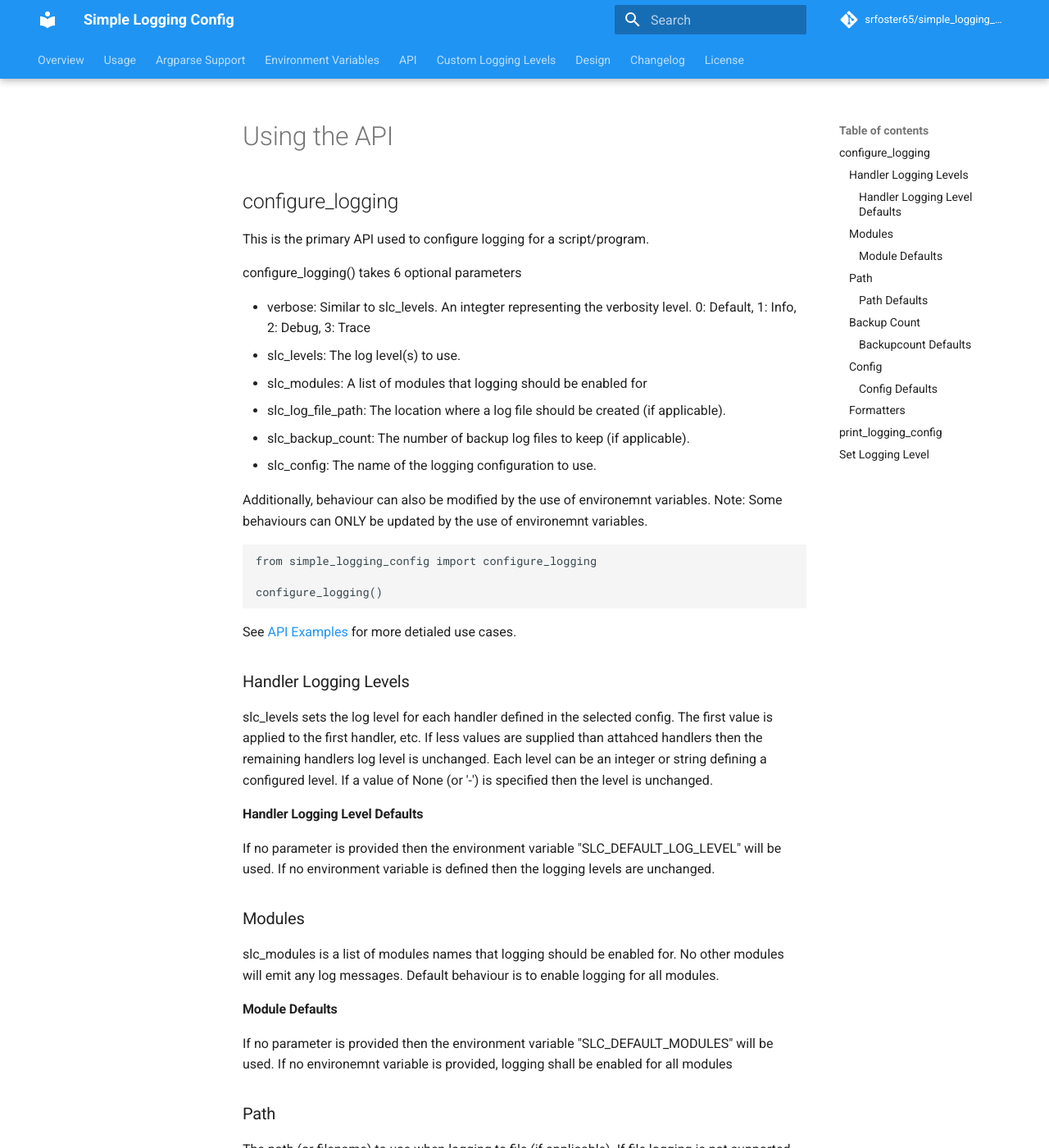
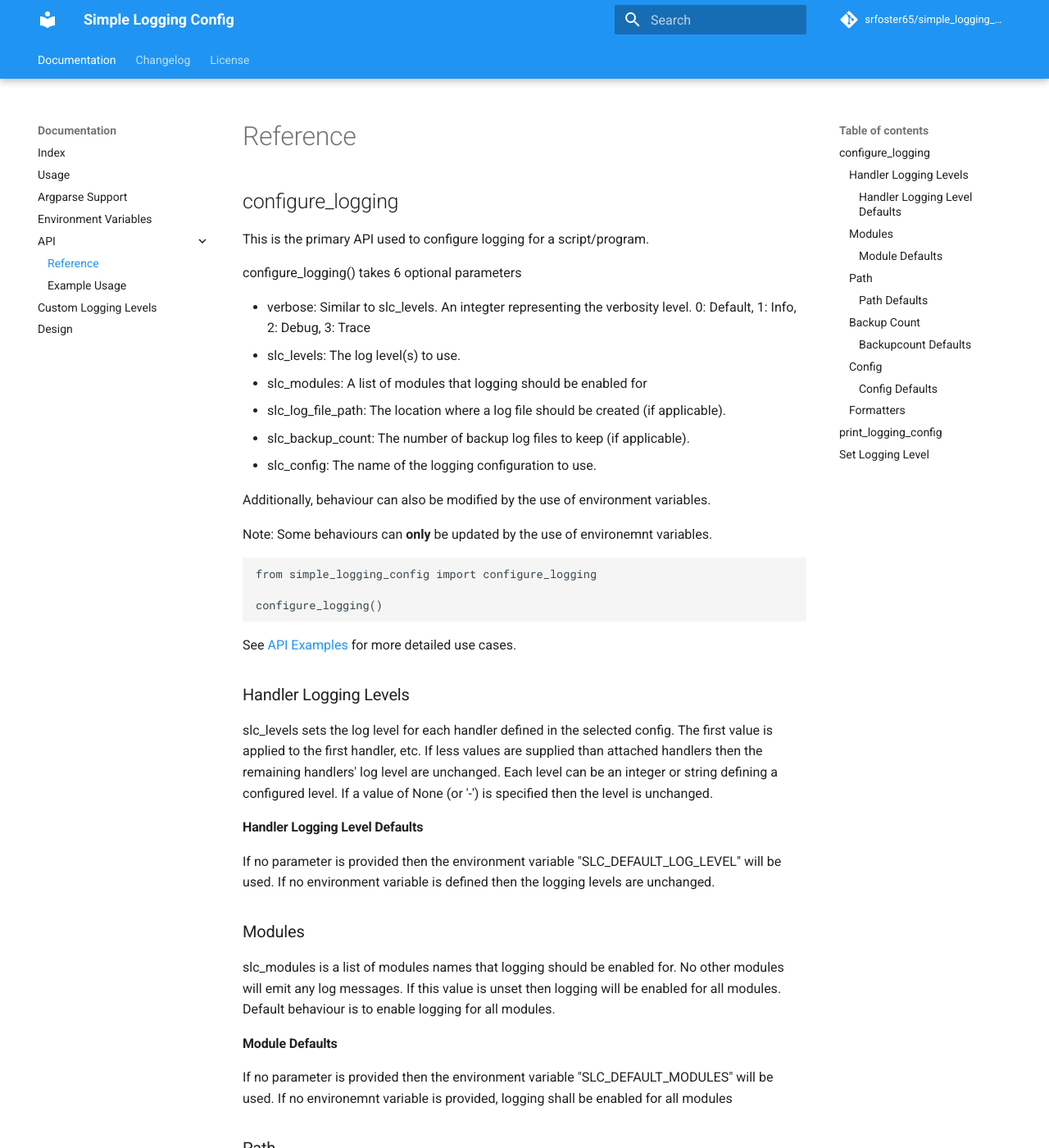
Before and after one commit to srfoster65/simple_logging_config, an MkDocs documentation site: the page built from docs/api/reference.md, in a window 1280 px wide and 1400 px high. Shown: the whole window at 82% size. Built offline with MkDocs 1.6.1 and Material for MkDocs 9.7.7, drawn with Linux system fonts in a browser that asks for light colours; comment, search, counter and statistics services are not loaded.

Commit message:
Documentation updates

````diff
--- a/docs/api/api.md
+++ b/docs/api/reference.md
@@ -1,4 +1,4 @@
-# Using the API
+# Reference
 
 ## configure_logging
 
@@ -13,8 +13,9 @@ configure_logging() takes 6 optional parameters
 + slc_backup_count: The number of backup log files to keep (if applicable).
 + slc_config: The name of the logging configuration to use.
 
-Additionally, behaviour can also be modified by the use of environemnt variables.
-Note: Some behaviours can ONLY be updated by the use of environemnt variables.
+Additionally, behaviour can also be modified by the use of environment variables.
+
+Note: Some behaviours can **only** be updated by the use of environemnt variables.
 
 ```python
 from simple_logging_config import configure_logging
@@ -22,11 +23,11 @@ from simple_logging_config import configure_logging
 configure_logging()
 ```
 
-See [API Examples](api_examples.md) for more detialed use cases.
+See [API Examples](api_examples.md) for more detailed use cases.
 
 ### Handler Logging Levels
 
-slc_levels sets the log level for each handler defined in the selected config. The first value is applied to the first handler, etc. If less values are supplied than attahced handlers then the remaining handlers log level is unchanged.
+slc_levels sets the log level for each handler defined in the selected config. The first value is applied to the first handler, etc. If less values are supplied than attached handlers then the remaining handlers' log level are unchanged.
 Each level can be an integer or string defining a configured level. If a value of None (or '-') is specified then the level is unchanged.
 
 #### Handler Logging Level Defaults
@@ -36,7 +37,7 @@ If no environment variable is defined then the logging levels are unchanged.
 
 ### Modules
 
-slc_modules is a list of modules names that logging should be enabled for. No other modules will emit any log messages.
+slc_modules is a list of modules names that logging should be enabled for. No other modules will emit any log messages. If this value is unset then logging will be enabled for all modules.
 Default behaviour is to enable logging for all modules.
 
 #### Module Defaults
@@ -77,21 +78,21 @@ The name of the config to use for logging.
 
 Several configurations are provided:
 
-+ dual:
-  + console handler - brief : INFO
-  + file handler - detailed : DEBUG
-+ dual_detailed:
-  + console handler - detailed : INFO
-  + file handler - detailed : DEBUG
-+ dual_rotating:
-  + console handler - brief : INFO
-  + rotating file handler - detailed : DEBUG
-+ console:
-  + console handler - detailed : DEBUG
-+ file:
-  + file handler - detailed : DEBUG
-+ rotating_file:
-  + rotating file handler - detailed : DEBUG
++ **dual:**
+    + console handler - brief : INFO
+    + file handler - detailed : DEBUG
++ **dual_detailed:**
+    + console handler - detailed : INFO
+    + file handler - detailed : DEBUG
++ **dual_rotating:**
+    + console handler - brief : INFO
+    + rotating file handler - detailed : DEBUG
++ **console:**
+    + console handler - detailed : DEBUG
++ **file:**
+    + file handler - detailed : DEBUG
++ **rotating_file:**
+    + rotating file handler - detailed : DEBUG
 
 #### Config Defaults
 
--- a/mkdocs.yml
+++ b/mkdocs.yml
@@ -3,7 +3,7 @@ site_description: "Package to simplify logging configuration."
 repo_url: "https://github.com/srfoster65/simple_logging_config"
 repo_name: "srfoster65/simple_logging_config"
 site_dir: "site"
-watch: [readme.md, docs/overview.md, docs/usage.md, docs/license.md, docs/changelog.md]
+watch: [readme.md, docs/index.md, docs/usage.md, docs/license.md, docs/changelog.md]
 
 theme:
   name: material
@@ -17,15 +17,16 @@ theme:
 
 nav:
   # - Usage:
-    - Overview: overview.md
-    - Usage: usage.md
-    - Argparse Support: argparse_arguments.md
-    - Environment Variables: env_variables.md
-    - API:
-      - Reference: api.md
-      - Example Usage: api_examples.md
-    - Custom Logging Levels: custom_levels.md
-    - Design: design.md
+    - Documentation:
+      - index.md
+      - Usage: usage.md
+      - Argparse Support: argparse.md
+      - Environment Variables: env_variables.md
+      - API:
+        - Reference: api/reference.md
+        - Example Usage: api/examples.md
+      - Custom Logging Levels: custom_levels.md
+      - Design: design.md
     - Changelog: changelog.md
     - License: license.md
   # - Development:
````
Also changed, not shown: docs/argparse.md (renamed from docs/argparse_arguments.md, +3 -3 lines), docs/design.md (+10 -4 lines), docs/index.md (added, +1 -0 lines), docs/license.md (+1 -1 lines), docs/overview.md (deleted, +0 -1 lines), docs/usage.md (+2 -4 lines), docs/api/examples.md (renamed from docs/api/api_examples.md).
